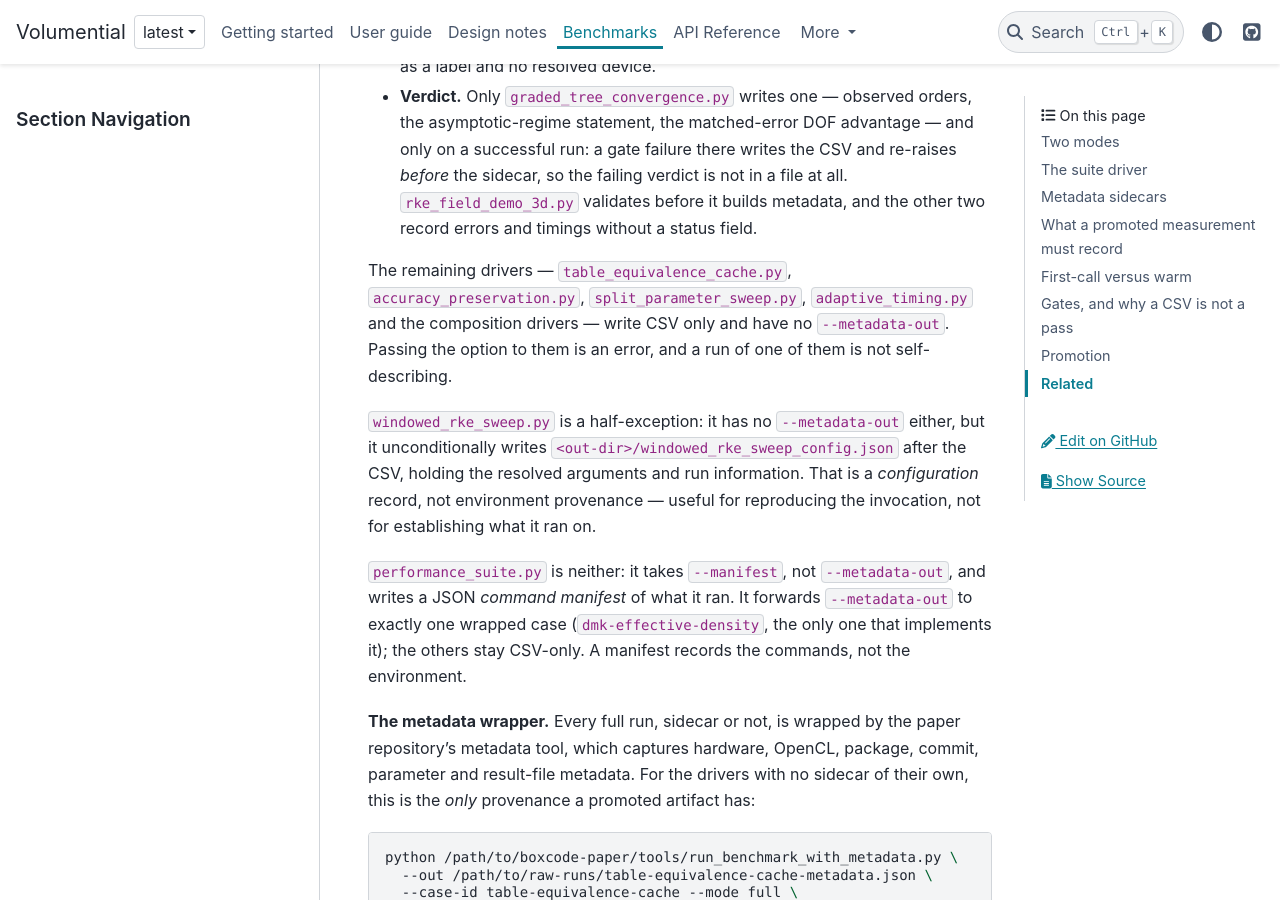
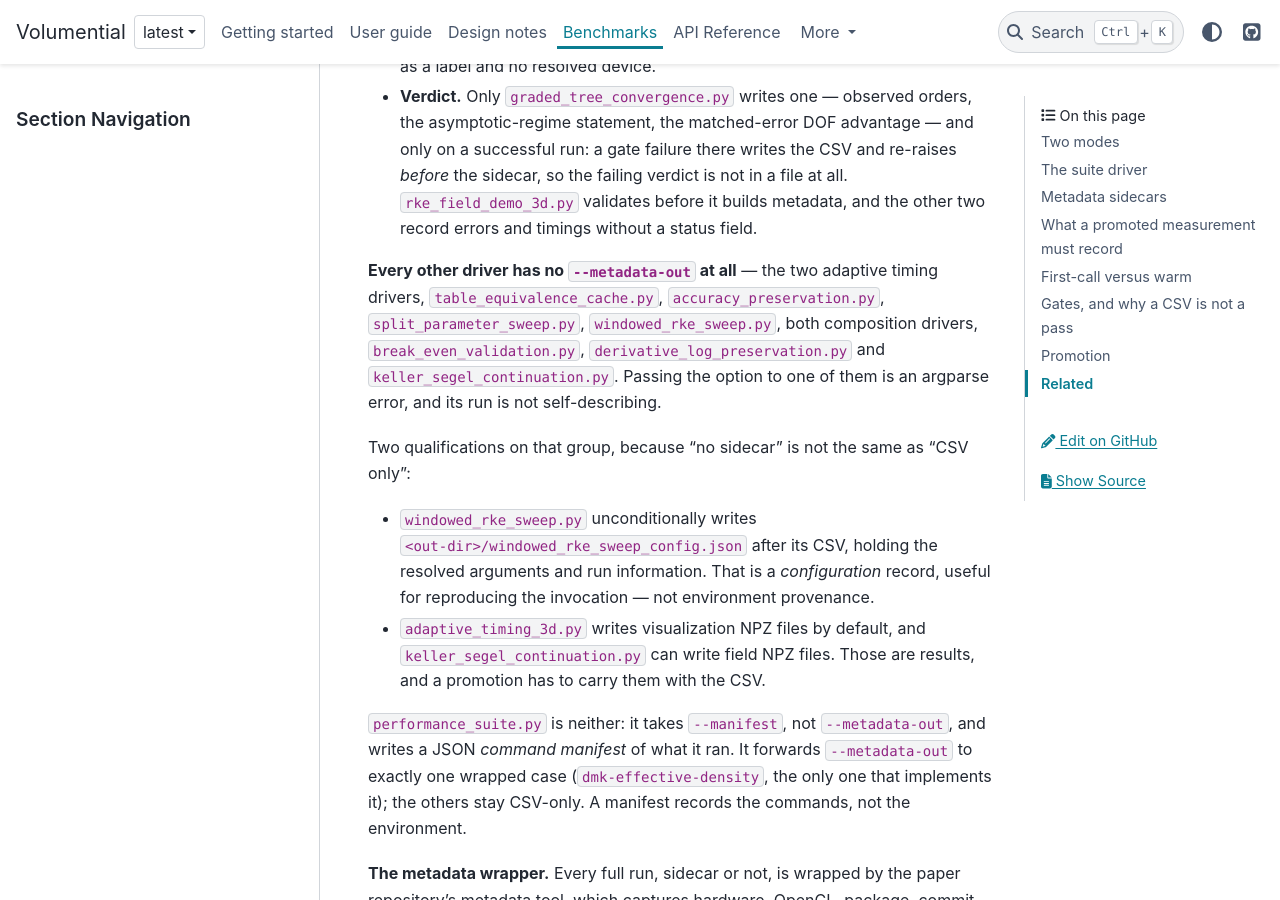
Before and after one commit to xywei/volumential, a Sphinx documentation site: the page built from doc/source/benchmarks/index.md, in a window 1280 px wide and 900 px high, scrolled down 2118 px. Built offline with Sphinx 7.4.7 and the PyData theme 0.15.4, drawn with Linux system fonts in a browser that asks for light colours; some of the changed text lies outside the part shown.

Commit message:
docs: complete the driver inventories, and both limits of direct evaluation
* ``direct_evaluation=True`` has a second limit besides the coincident-tree
  one: the branch reaches ``wrangler.tree_indep._setup_actx``, which only the
  sumpy backend ever sets, so an FMMLib wrangler raises ``AttributeError``
  there -- after forming multipoles.  Both limits are now stated together.
* The timing-recorder bullets named ``adaptive_timing.py`` and omitted
  ``adaptive_timing_3d.py``, which uses the same two recorders.
* The "no sidecar" group was a partial list that would drift.  It is now
  stated as *every other driver*, enumerated, with the two qualifications
  that matter for promotion: ``windowed_rke_sweep.py`` writes a
  configuration JSON, and ``adaptive_timing_3d.py`` (by default) and
  ``keller_segel_continuation.py`` write NPZ results that have to travel with
  the CSV.
* ``graded_tree_convergence.py`` imports the ``adaptive_timing`` selector, so
  it belongs in the group where a ``--backend`` typo surfaces as
  ``PLATFORM_NOT_FOUND_KHR``.  Five drivers, not four.
* The prerequisites listed ``uv`` but not ``micromamba``, while the first
  command in the recipe is ``micromamba create``.  Both are listed and both
  have an installer line now, with a note for a host that already has an ICD
  and a 3.12 interpreter.

Build and linkcheck clean.

```diff
--- a/doc/source/benchmarks/index.md
+++ b/doc/source/benchmarks/index.md
@@ -84,17 +84,23 @@ knowing before promoting one:
   `rke_field_demo_3d.py` validates before it builds metadata, and the other
   two record errors and timings without a status field.
 
-The remaining drivers — `table_equivalence_cache.py`,
-`accuracy_preservation.py`, `split_parameter_sweep.py`, `adaptive_timing.py`
-and the composition drivers — write CSV only and have no `--metadata-out`.
-Passing the option to them is an error, and a run of one of them is not
-self-describing.
+**Every other driver has no `--metadata-out` at all** — the two adaptive
+timing drivers, `table_equivalence_cache.py`, `accuracy_preservation.py`,
+`split_parameter_sweep.py`, `windowed_rke_sweep.py`, both composition drivers,
+`break_even_validation.py`, `derivative_log_preservation.py` and
+`keller_segel_continuation.py`. Passing the option to one of them is an
+argparse error, and its run is not self-describing.
 
-`windowed_rke_sweep.py` is a half-exception: it has no `--metadata-out` either,
-but it unconditionally writes `<out-dir>/windowed_rke_sweep_config.json` after
-the CSV, holding the resolved arguments and run information. That is a
-*configuration* record, not environment provenance — useful for reproducing the
-invocation, not for establishing what it ran on.
+Two qualifications on that group, because "no sidecar" is not the same as "CSV
+only":
+
+- `windowed_rke_sweep.py` unconditionally writes
+  `<out-dir>/windowed_rke_sweep_config.json` after its CSV, holding the
+  resolved arguments and run information. That is a *configuration* record,
+  useful for reproducing the invocation — not environment provenance.
+- `adaptive_timing_3d.py` writes visualization NPZ files by default, and
+  `keller_segel_continuation.py` can write field NPZ files. Those are results,
+  and a promotion has to carry them with the CSV.
 
 `performance_suite.py` is neither: it takes `--manifest`, not
 `--metadata-out`, and writes a JSON *command manifest* of what it ran. It
@@ -175,10 +181,11 @@ Three different recorders produce the seconds in these CSVs, and a column
 should never mix them:
 
 - `drive_volume_fmm`'s `timing_data` mapping — the per-stage FMM times.
-  `adaptive_timing.py` is the driver that asks for it.
+  `adaptive_timing.py` and `adaptive_timing_3d.py` ask for it.
 - `NearFieldInteractionTableManager.last_get_table_timings` — cold build and
-  warm load of a table, read by `adaptive_timing.py` and
-  `table_equivalence_cache.py`, which is where their cold/warm rows come from.
+  warm load of a table, read by `adaptive_timing.py`, `adaptive_timing_3d.py`
+  and `table_equivalence_cache.py`, which is where their cold/warm rows come
+  from.
 - `time.perf_counter()` around a whole phase or solve — what the composition
   drivers report, and what the other two use for the parts outside the FMM and
   the table manager.
```
Also changed, not shown: doc/source/getting-started/device-selection.md (+5 -5 lines), doc/source/getting-started/installation.md (+5 -0 lines), doc/source/user-guide/volume-fmm-workflow.md (+8 -6 lines).
